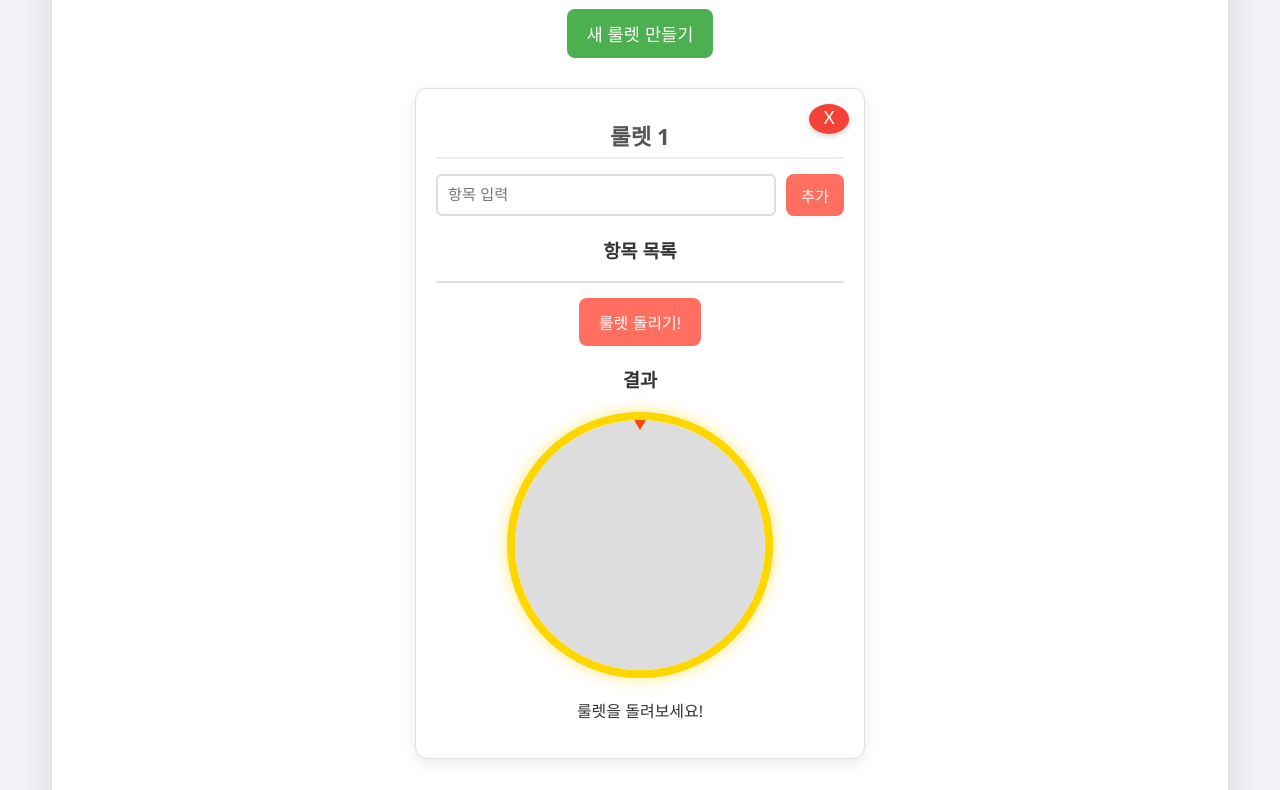
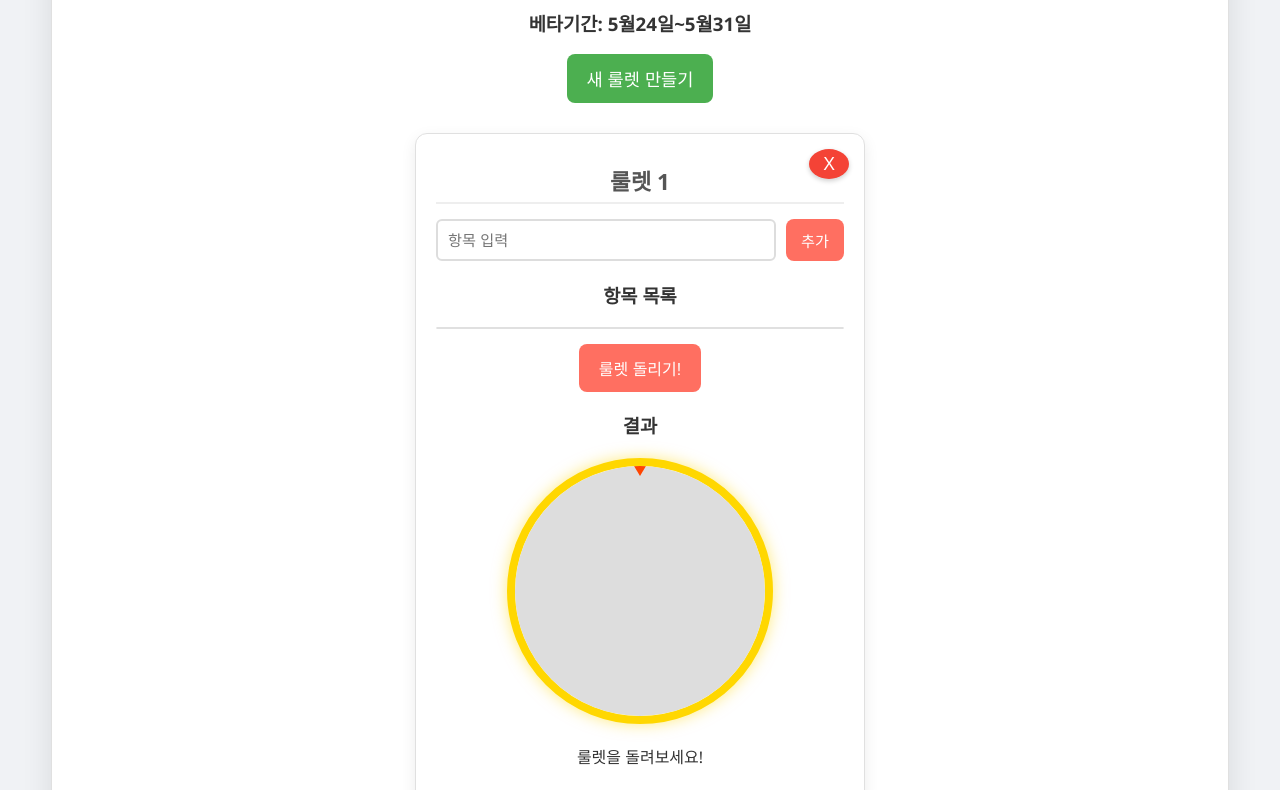
Before and after one commit to Stewart914/class6, a plain HTML site: page index.html in a window 1280 px wide. Shown: the part 142-932 px from the top of the page. Drawn offline with Linux system fonts and the light colour scheme.

Commit message:
Update index.html

```diff
--- a/index.html
+++ b/index.html
@@ -9,6 +9,7 @@
 <body>
     <div class="main-container">
         <h1>대원고등학교 2학년6반 룰렛 beta</h1>
+        <h3>베타기간: 5월24일~5월31일</h3>
         <button id="addRouletteButton">새 룰렛 만들기</button>
         <div id="allRoulettesContainer">
             </div>
```
